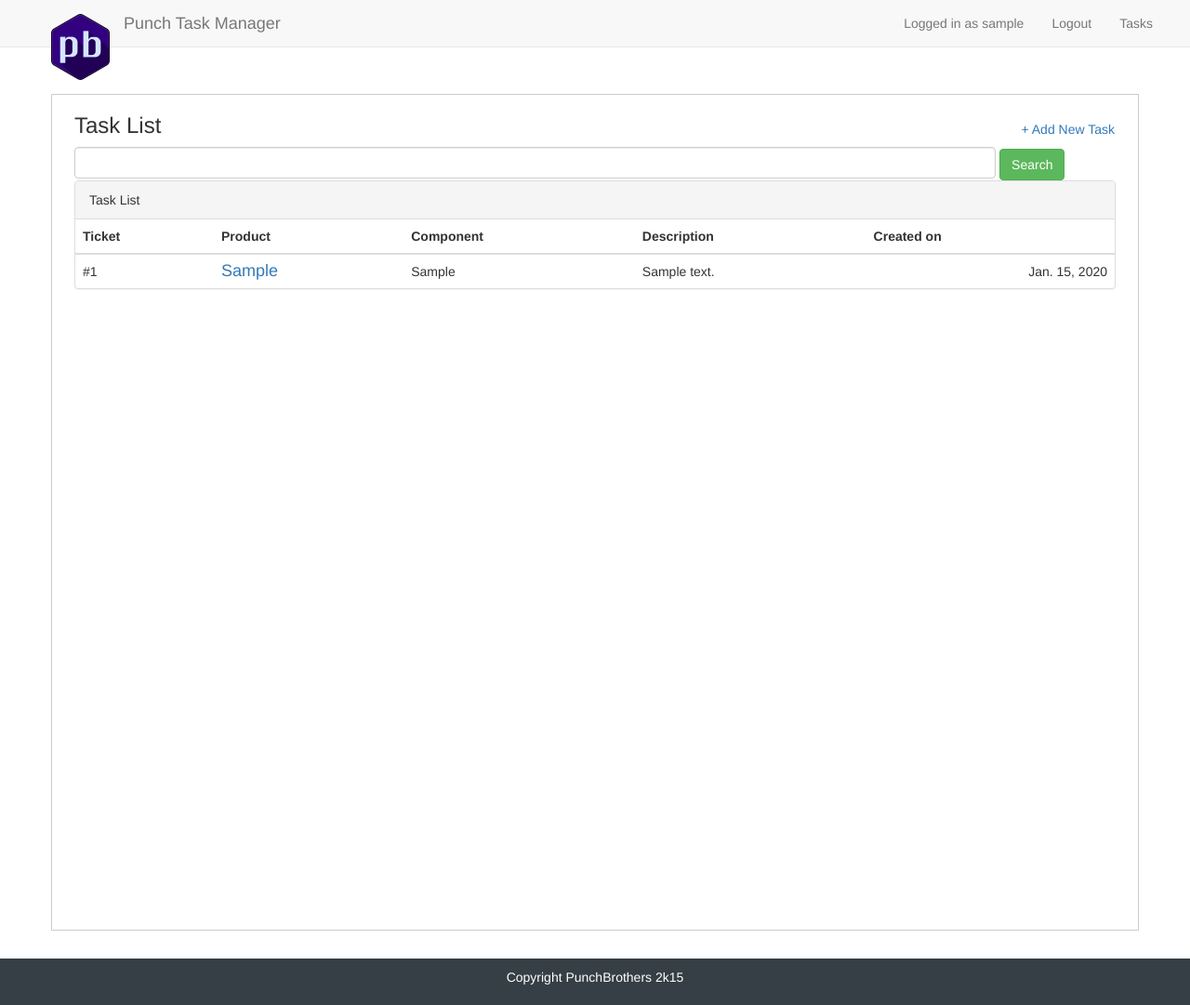
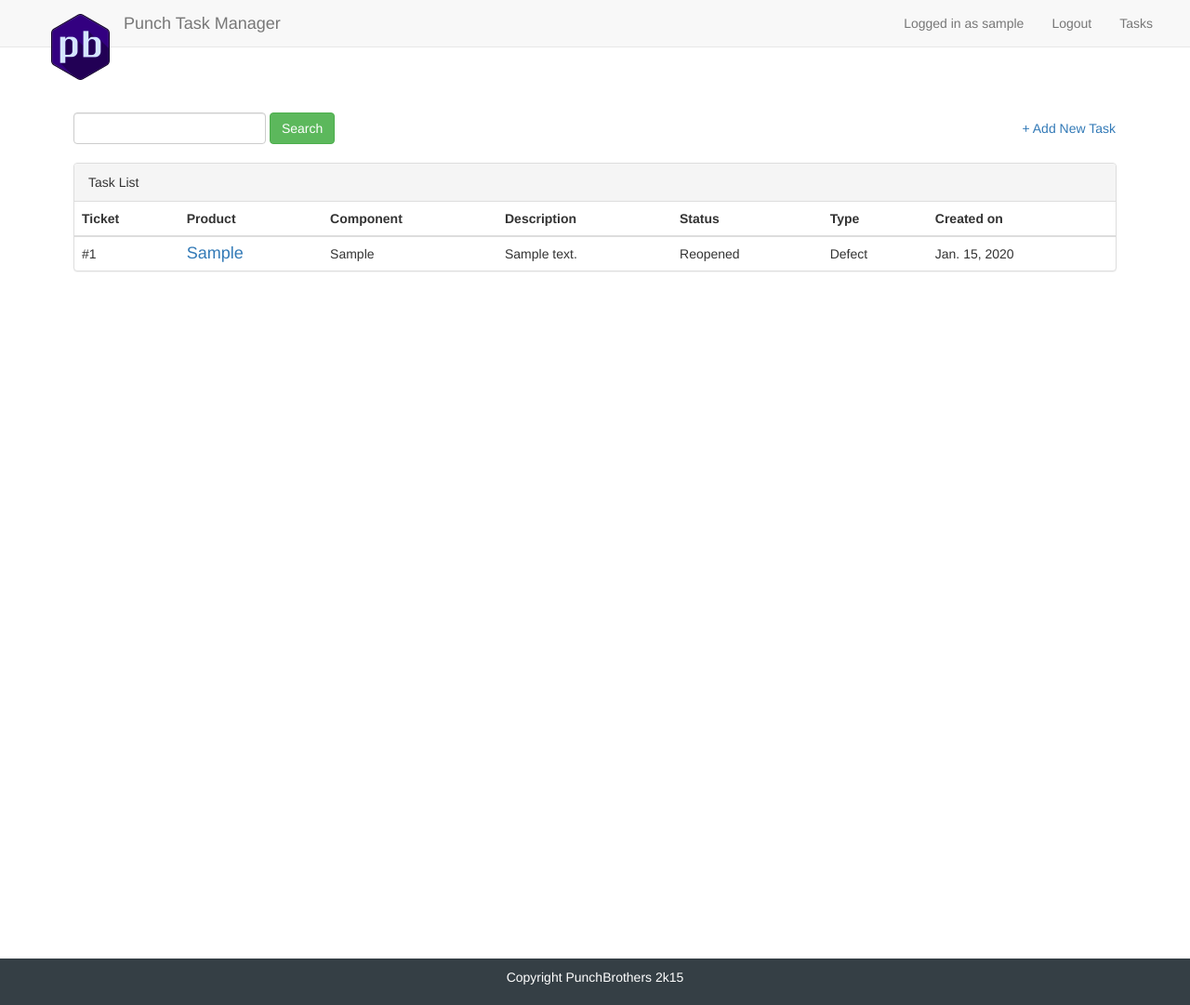
Before and after one commit to thecylax/punchTask_back, a Django app: page /task/list/ in a window 1280 px wide. Shown: the whole page at 93% size. Run offline with Django 3.2, Linux system fonts and the light colour scheme; a user stored in the database is signed in; tables that the repository leaves empty hold one stand-in row (values such as "Sample post"); some libraries are stand-ins or nearby versions.

Commit message:
new visual for detail and list view
Signed-off-by: Robson Cardoso dos Santos <rcs09@c3sl.ufpr.br>

```diff
--- a/punchTaskApp/static/css/app.css
+++ b/punchTaskApp/static/css/app.css
@@ -149,7 +149,6 @@ h1, h2, h3, h4, h5, h6, .h1, .h2, .h3, .h4, .h5, .h6 {
     margin-top: 30px;
     margin-bottom: 30px;
     background-color: white;
-    border: 1px solid #cccccc;
 }
 
 
@@ -377,6 +376,7 @@ h1, h2, h3, h4, h5, h6, .h1, .h2, .h3, .h4, .h5, .h6 {
 
 #al-control {
     margin-top: 20px;
+    margin-bottom: 20px;
 }
 
 
--- a/punchTaskApp/tasks/models.py
+++ b/punchTaskApp/tasks/models.py
@@ -8,12 +8,20 @@ STATUS = (
     ('R', 'Reopened'),
     ('C', 'Closed'),
 )
+
+TYPE = (
+    ('D', 'Defect'),
+    ('E', 'Enhancement'),
+    ('T', 'Task'),
+)
+
 class Task(models.Model):
     ticket = models.IntegerField(unique=True)
     product = models.CharField(max_length=80)
     component = models.CharField(max_length=80)
     assignee = models.ForeignKey(User)
     status =  models.CharField(max_length=15, default='U', choices=STATUS)
+    type =  models.CharField(max_length=15, default='T', choices=TYPE)
     desc = models.TextField(blank=True)
     #owner = models.ForeignKey(User)
     #modified_on =
--- a/punchTaskApp/tasks/views.py
+++ b/punchTaskApp/tasks/views.py
@@ -20,7 +20,7 @@ class TaskList(ListView):
         except KeyError:
             a = None
         if a:
-            task_list = Task.objects.filter(name__icontains=a, assignee=self.request.user)
+            task_list = Task.objects.filter(product__icontains=a, assignee=self.request.user)
         else:
             task_list = Task.objects.filter(assignee=self.request.user)
         return task_list
--- a/punchTaskApp/templates/tasks/task_detail.html
+++ b/punchTaskApp/templates/tasks/task_detail.html
@@ -1,7 +1,7 @@
 {% extends 'base.html' %}
 
 {% block content %}
-<div id="content-container" class="container p-none">
+<div id="content-container" class="container panel panel-default p-none">
   <div id="ad-container">
     <div id="gi-container" class="ad-container">
       {% include 'tasks/task_item_view.html' %}
--- a/punchTaskApp/templates/tasks/task_list.html
+++ b/punchTaskApp/templates/tasks/task_list.html
@@ -5,22 +5,25 @@
 <div id="content-container" class="container p-none">
   <div id="al-container" class="side-p">
     <div id="al-control">
-      <h3 class="ad-mh">Task List
-	{# Add Task Link #}
-	<span class="pull-right">
-	  <a href="{% url 'task_new' %}"
-	     class="btn btn-link p-r-none">+ Add New Task</a>
-	</span>
-      </h3>
       {# Task Search Form #}
-      <form action="{% url 'task_list' %}" method="get">
-	<input id="al-search" type="text"
-	       name="task" value="{{ request.GET.task }}"
-	       class="form-control" />
-	<input type="submit"
-	       value="Search" class="btn btn-success" />
-      </form>
+      <div class="row">
+	<div class="col-md-8">
+	  <form class="form-inline" role="search" action="{% url 'task_list' %}" method="get">
+	    <div class="form-group">
+	      <input type="text" class="form-control" value="{{ request.GET.task }}" name="task">
+	    </div>
+	    <button type="submit" class="btn btn-success">Search</button>
+	  </form>
+	</div>
+	<div class="col-md-4">
+	  <span class="pull-right">
+	    <a href="{% url 'task_new' %}"
+	       class="btn btn-link p-r-none">+ Add New Task</a>
+	  </span>
+	</div>
+      </div>
     </div>
+
     {# List of Tasks #}
     <div class="panel panel-default">
       <div class="panel-heading">Task List</div>
@@ -30,6 +33,8 @@
 	  <th>Product</th>
 	  <th>Component</th>
 	  <th>Description</th>
+	  <th>Status</th>
+	  <th>Type</th>
 	  <th>Created on</th>
 	</thead>
 	<tbody>
@@ -43,8 +48,10 @@
 	    </td>
 	    <td>{{ task.component }}</td>
 	    <td>{{ task.desc}}</td>
+	    <td>{{ task.get_status_display }}</td>
+	    <td>{{ task.get_type_display }}</td>
 	    <td>
-	      <span class="al-created">{{ task.created_on }}</span>
+	      <span>{{ task.created_on }}</span>
 	    </td>
 	  </tr>
 	  {% endfor %}
```
Also changed, not shown: punchTaskApp/templates/tasks/task_item_view.html (+14 -2 lines), punchTaskApp/tasks/migrations/0003_task_type.py (added).
